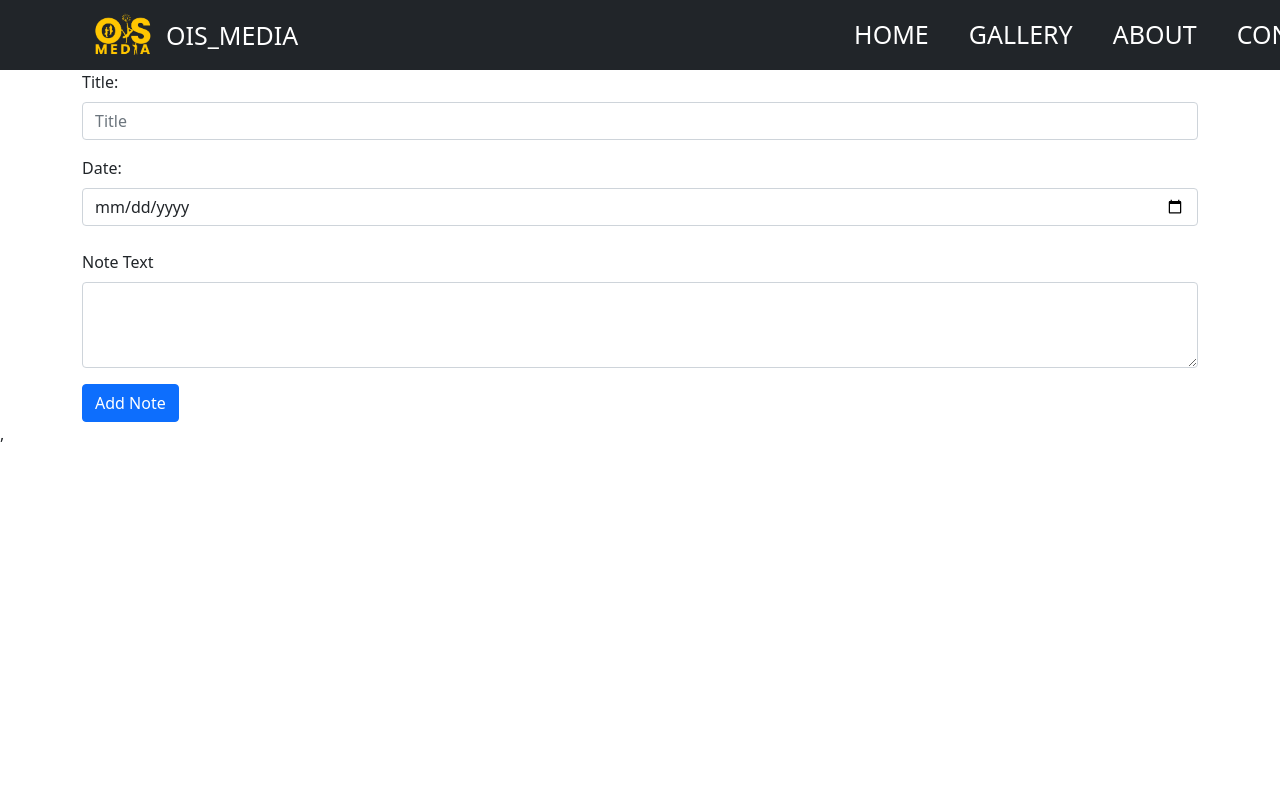
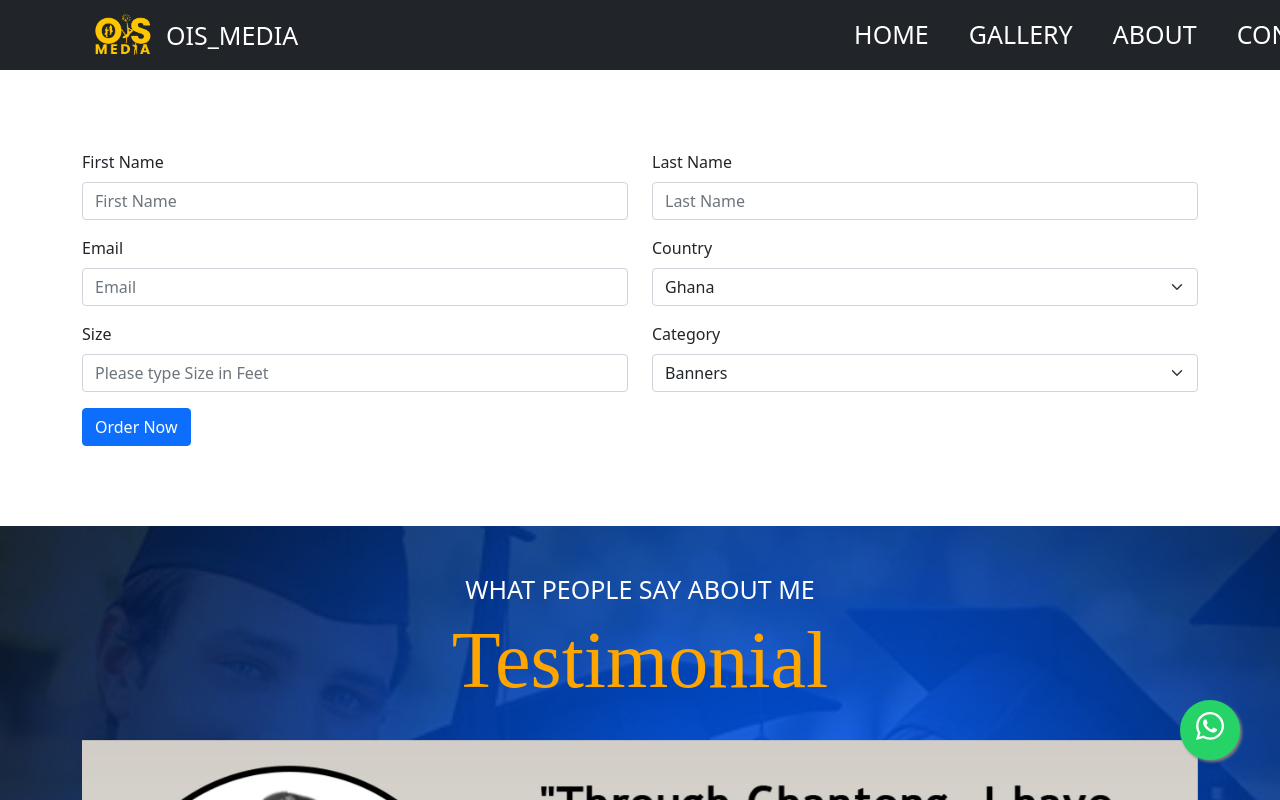
Before and after one commit to Chanteng/react_ois, a React (Create React App) app: page /order in a window 1280 px wide. Shown: the top 800 px of the page. Built offline with nearby package versions, Linux system fonts and the light colour scheme.

Commit message:
done with order page

```diff
--- a/src/Component/EditOrder.js
+++ b/src/Component/EditOrder.js
@@ -1,33 +1,52 @@
 import React, { useState } from "react";
-import { Form, Button } from "react-bootstrap";
+import { Form, Button, Row, Col, Container } from "react-bootstrap";
 import {connect} from 'react-redux'
 import {editOrder} from "../actions/orderAction"
 
 
 function EditOrder(props) {
 
-    const [title, setTitle] = useState(props.order.title);
-    const [date, setDate] = useState(props.order.date);
-    const [textarea, setTextArea] = useState(props.order.textarea);
+    const [fname, setFname] = useState(props.order.fname);
+    const [lname, setLname] = useState(props.order.lname);
+    const [email, setEmail] = useState(props.order.email);
+    const [country, setCountry] = useState(props.order.country);
+    const [size, setSize] = useState(props.order.size);
+    const [category, setCategory] = useState(props.order.category);
 
-    const handleTitleChange = (e) => {
-      setTitle(e.target.value);
+    const handleFnameChange = (e) => {
+      setFname(e.target.value);
     };
 
-    const handleDateChange = (e) => {
-      setDate(e.target.value);
+    const handleLnameChange = (e) => {
+      setLname(e.target.value);
     };
 
-    const handleTextAreaChange = (e) => {
-      setTextArea(e.target.value);
+    const handleEmailChange = (e) => {
+      setEmail(e.target.value);
     };
 
+    const handleCountryChange = (e) => {
+      setCountry(e.target.value);
+    };
+
+    const handleSizeChange = (e) => {
+      setSize(e.target.value);
+    };
+
+    const handleCategoryChange = (e) => {
+      setCategory(e.target.value);
+    };
+
+
+
     function handleSubmit() {
-
       let editedOrder = {
-        title: title,
-        date: date,
-        textarea: textarea,
+        fname: fname,
+        lname: lname,
+        email: email,
+        country: country,
+        size: size,
+        category: category,
         id: props.order.id,
       };
 
@@ -37,39 +56,64 @@ function EditOrder(props) {
 
     return (
         <div>
+              <Container>
         <Form>
-       <Form.Group className="mb-3" controlId="formBasicEmail">
-         <Form.Label>Title</Form.Label>
-         <Form.Control
-           type="text"
-           placeholder="Title"
-           value={title}
-           onChange={(e) => handleTitleChange(e)}
-         />
-       </Form.Group>
+          <Row className="mb-3">
+            <Form.Group as={Col} controlId="formGridEmail">
+              <Form.Label>First Name</Form.Label>
+              <Form.Control type="text" placeholder="First Name" name="fname" value={fname} onChange={(e) => handleFnameChange(e)} />
+            </Form.Group>
 
-       <Form.Group className="mb-3" controlId="formBasicPassword">
-         <Form.Label>Date</Form.Label>
-         <Form.Control
-           name="date"
-           placeholder="Enter Date"
-           value={date}
-           onChange={(e) => handleDateChange(e)}
-         />
-         </Form.Group>
+            <Form.Group as={Col} controlId="formGridAddress1">
+            <Form.Label>Last Name</Form.Label>
+            <Form.Control type="text" placeholder="Last Name"  name="lname" value={lname} onChange={(e) => handleLnameChange(e)} />
+          </Form.Group>
 
-     <Form.Group className="mb-3" controlId="formBasicPassword">
-         <Form.Label>Text Area</Form.Label>
-         <Form.Control
-           name="text"
-           placeholder="Text Area"
-           value={textarea}
-           onChange={(e) => handleTextAreaChange(e)}
-         />
 
-         <Button onClick={() => handleSubmit()}>Save</Button>
-       </Form.Group>
-     </Form>
+          </Row>
+
+
+          <Row className="mb-3">
+            <Form.Group as={Col} controlId="formGridCity">
+              <Form.Label>Email</Form.Label>
+              <Form.Control type="email" placeholder="Email"  name="email" value={email} onChange={(e) => handleEmailChange(e)} />
+            </Form.Group>
+
+            <Form.Group as={Col} controlId="formGridState">
+              <Form.Label>Country</Form.Label>
+              <Form.Select defaultValue="Ghana" value={country} onChange={(e) => handleCountryChange(e)} >
+                <option>Ghana</option>
+                <option>China</option>
+                <option>United Kingdom</option>
+                <option>Germany</option>
+                <option>Spain</option>
+              </Form.Select>
+            </Form.Group>
+          </Row>
+
+          <Row className="mb-3">
+            <Form.Group as={Col} controlId="formGridCity">
+              <Form.Label>Size</Form.Label>
+              <Form.Control type="text" placeholder="Please type Size in Feet"  name="size" value={size} onChange={(e) => handleSizeChange(e)} />
+            </Form.Group>
+
+            <Form.Group as={Col} controlId="formGridState">
+              <Form.Label>Category</Form.Label>
+              <Form.Select defaultValue="Banners" value={category} onChange={(e) => handleCategoryChange(e)} >
+                <option>Banners</option>
+                <option>Stickers</option>
+                <option>Invitation Cards</option>
+                <option>Wedding Cards</option>
+                <option>Others</option>
+              </Form.Select>
+            </Form.Group>
+          </Row>
+
+          <Button  onClick={() => handleSubmit()}>
+            Order Now
+          </Button>
+        </Form>
+      </Container>
    </div>
     )
 }
--- a/src/Component/Order.js
+++ b/src/Component/Order.js
@@ -22,9 +22,12 @@ function toggleModal() {
 
     <div>
       <Container>
-      <h1>Title: {order.title}</h1>
-      <h3>Date: {order.date}</h3>
-      <h3>Text Area: {order.textarea}</h3>
+      <h3>First Name: {order.fname}</h3>
+      <h3>Last Name: {order.lname}</h3>
+      <h3>Email: {order.email}</h3>
+      <h3>Country: {order.country}</h3>
+      <h3>Size: {order.size}</h3>
+      <h3>Category: {order.category}</h3>
 
       <Button variant="primary" onClick={() => toggleModal()}>
         Edit
--- a/src/Component/OrderForm.js
+++ b/src/Component/OrderForm.js
@@ -1,22 +1,29 @@
 import React, { useState} from 'react'
 import {v4 as uuid} from "uuid"
-import { Container, Form, Button } from "react-bootstrap";
+import { Container, Form, Button, Row, Col } from "react-bootstrap";
 import {connect} from 'react-redux'
 import {addOrder} from '../actions/orderAction'
 
 function OrderForm(props) {
-    const [title, setTitle] = useState("");
-    const [date, setDate] = useState("");
-    const [textarea, setTextArea] = useState("");
+    const [fname, setFname] = useState("");
+    const [lname, setLname] = useState("");
+    const [email, setEmail] = useState("");
+    const [country, setCountry] = useState("");
+    const [size, setSize] = useState("");
+    const [category, setCategory] = useState("");
+
 
     function handleSubmit(e) {
       e.preventDefault();
 
-      if(title && date && textarea) {
+      if(fname && lname && email) {
         let newOrder = {
-          title: title,
-          date: date,
-          textarea: textarea,
+          fname: fname,
+          lname: lname,
+          email: email,
+          country: country,
+          size: size,
+          category: category,
           id: uuid()
 
         };
@@ -24,38 +31,75 @@ function OrderForm(props) {
       //console.log(newOrder);
       props.addOrder(newOrder);
 
-        setTitle("");
-        setDate("");
-        setTextArea("");
+        setFname("");
+        setLname("");
+        setEmail("");
+        setCountry("");
+        setSize("");
+        setCountry("");
       }
 
     }
     return (
         <div>
-               <Container>
-          <div className="box">
-            <Form onSubmit={(e)=>handleSubmit(e)}>
-              <Form.Group
-                className="mb-3"
-                controlId="exampleForm.ControlInput1"
-              >
-                <Form.Label>Title:</Form.Label>
-                <Form.Control type="text" placeholder="Title" name="title" value={title} onChange={(e)=> setTitle(e.target.value)} />
-              </Form.Group>
-              <Form.Group
-                className="mb-3"
-                controlId="exampleForm.ControlTextarea1"
-              >
-                <Form.Label>Date:</Form.Label>
-                <Form.Control type="date" placeholder="Date" name="date" value={date} onChange={(e)=> setDate(e.target.value)} /><br />
+              <Container>
+        <Form onSubmit={(e)=>handleSubmit(e)} style={{marginTop: "5rem", marginBottom: "5rem"}}>
+          <Row className="mb-3">
+            <Form.Group as={Col} controlId="formGridEmail">
+              <Form.Label>First Name</Form.Label>
+              <Form.Control type="text" placeholder="First Name" name="fname" value={fname} onChange={(e)=> setFname(e.target.value)} />
+            </Form.Group>
 
-                <Form.Label>Note Text</Form.Label>
-                <Form.Control as="textarea" rows={3} name="textarea"  value={textarea} onChange={(e)=> setTextArea(e.target.value)}/>
-              </Form.Group>
-              <Button type="submit">Add Note</Button>
-            </Form>
-          </div>
-        </Container>
+            <Form.Group as={Col} controlId="formGridAddress1">
+            <Form.Label>Last Name</Form.Label>
+            <Form.Control type="text" placeholder="Last Name"  name="lname" value={lname} onChange={(e)=> setLname(e.target.value)} />
+          </Form.Group>
+
+
+          </Row>
+
+
+          <Row className="mb-3">
+            <Form.Group as={Col} controlId="formGridCity">
+              <Form.Label>Email</Form.Label>
+              <Form.Control type="email" placeholder="Email"  name="email" value={email} onChange={(e)=> setEmail(e.target.value)} />
+            </Form.Group>
+
+            <Form.Group as={Col} controlId="formGridState">
+              <Form.Label>Country</Form.Label>
+              <Form.Select defaultValue="Ghana" value={country} onChange={(e)=> setCountry(e.target.value)} >
+                <option>Ghana</option>
+                <option>China</option>
+                <option>United Kingdom</option>
+                <option>Germany</option>
+                <option>Spain</option>
+              </Form.Select>
+            </Form.Group>
+          </Row>
+
+          <Row className="mb-3">
+            <Form.Group as={Col} controlId="formGridCity">
+              <Form.Label>Size</Form.Label>
+              <Form.Control type="text" placeholder="Please type Size in Feet"  name="size" value={size} onChange={(e)=> setSize(e.target.value)} />
+            </Form.Group>
+
+            <Form.Group as={Col} controlId="formGridState">
+              <Form.Label>Category</Form.Label>
+              <Form.Select defaultValue="Banners" value={category} onChange={(e)=> setCategory(e.target.value)} >
+                <option>Banners</option>
+                <option>Stickers</option>
+                <option>Invitation Cards</option>
+                <option>Wedding Cards</option>
+                <option>Others</option>
+              </Form.Select>
+            </Form.Group>
+          </Row>
+
+          <Button variant="primary" type="submit">
+            Order Now
+          </Button>
+        </Form>
+      </Container>
         </div>
     )
 }
--- a/src/Pages/Order.js
+++ b/src/Pages/Order.js
@@ -1,7 +1,9 @@
 import React from 'react'
 import OrderForm from '../Component/OrderForm';
 import OrderList from '../Component/OrderList';
+import Footer from '../Components/Footer';
 import HomeNav from '../Components/HomeNav'
+import Testimonial from '../Components/Testimonial';
 
 function Order() {
     return (
@@ -9,6 +11,9 @@ function Order() {
            <HomeNav />
            <OrderForm  />
   <OrderList />
+
+  <Testimonial />
+  <Footer />
         </div>
     )
 }
```
